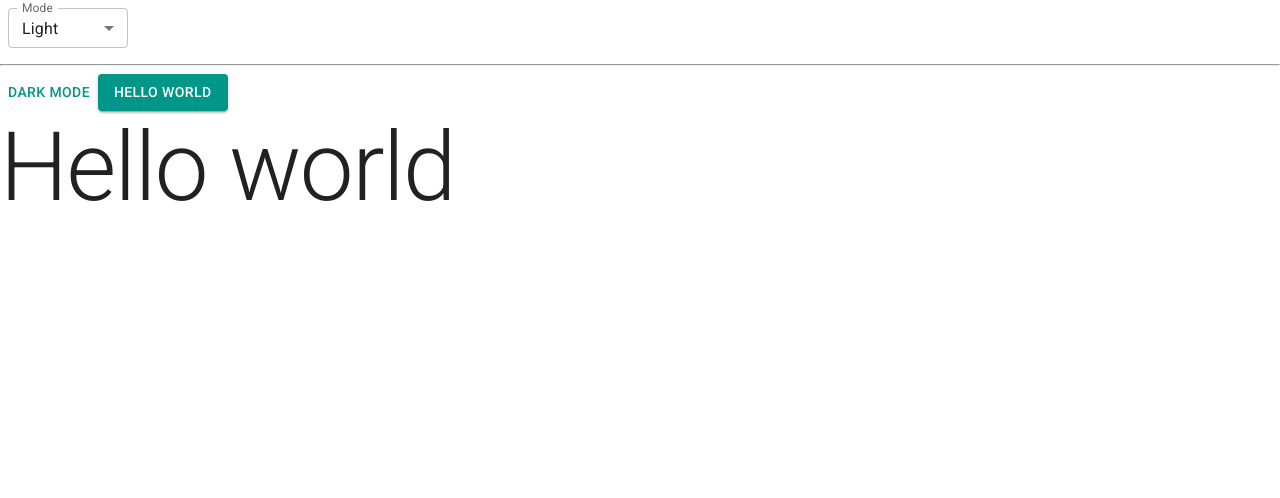
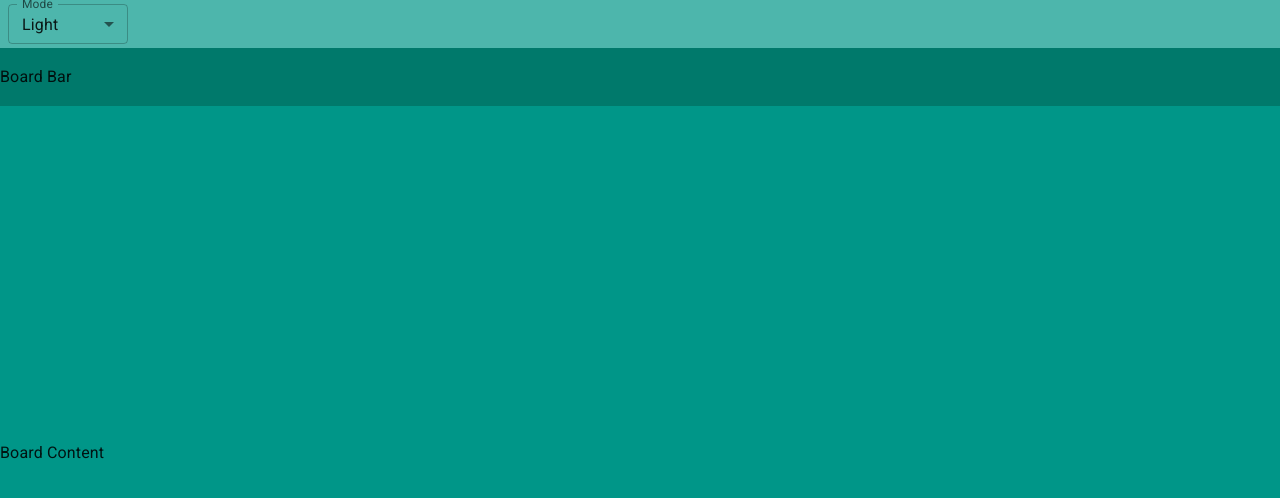
Before and after one commit to thanhquang2004/trello-clone, a React (Vite) app: page / in a window 1280 px wide. Shown: the top 498 px of the page. Built offline with nearby package versions, Linux system fonts and the light colour scheme.

Commit message:
Create basic layout and change site name

```diff
--- a/index.html
+++ b/index.html
@@ -4,7 +4,7 @@
     <meta charset="UTF-8" />
     <link rel="icon" type="image/svg+xml" href="/vite.svg" />
     <meta name="viewport" content="width=device-width, initial-scale=1.0" />
-    <title>Vite + React</title>
+    <title>Trello</title>
     <link rel="preconnect" href="https://fonts.googleapis.com" />
     <link rel="preconnect" href="https://fonts.gstatic.com" crossorigin />
     <link
--- a/src/App.jsx
+++ b/src/App.jsx
@@ -1,12 +1,13 @@
 import {
+  Box,
+  Container,
   FormControl,
   InputLabel,
   MenuItem,
   Select,
-  Typography,
   useColorScheme,
 } from "@mui/material";
-import Button from "@mui/material/Button";
+import theme from "./theme";
 
 function ModeSelect() {
   const { mode, setMode } = useColorScheme();
@@ -34,28 +35,43 @@ function ModeSelect() {
   );
 }
 
-function ModeToggle() {
-  const { mode, setMode } = useColorScheme();
-  return (
-    <Button
-      onClick={() => {
-        setMode(mode === "dark" ? "light" : "dark");
-      }}
-    >
-      {mode === "dark" ? "Light" : "Dark"} mode
-    </Button>
-  );
-}
-
 function App() {
   return (
-    <>
-    <ModeSelect />
-    <hr />
-      <ModeToggle />
-      <Button variant="contained">Hello world</Button>
-      <Typography variant="h1">Hello world</Typography>
-    </>
+    <Container disableGutters maxWidth={false} sx={{ height: "100vh" }}>
+      <Box
+        sx={{
+          backgroundColor: "primary.light",
+          width: 1,
+          height: (theme) => theme.trelloCustomizations.appBarHeight,
+          display: "flex",
+          alignItems: "center",
+        }}
+      >
+        <ModeSelect />
+      </Box>
+      <Box
+        sx={{
+          backgroundColor: "primary.dark",
+          width: 1,
+          height: (theme) => theme.trelloCustomizations.boardBarHeight,
+          display: "flex",
+          alignItems: "center",
+        }}
+      >
+        Board Bar
+      </Box>
+      <Box
+        sx={{
+          backgroundColor: "primary.main",
+          width: 1,
+          height: (theme) => `calc(100vh - ${theme.trelloCustomizations.appBarHeight} - ${theme.trelloCustomizations.boardBarHeight})`,
+          display: "flex",
+          alignItems: "center",
+        }}
+      >
+        Board Content
+      </Box>
+    </Container>
   );
 }
 
--- a/src/theme.js
+++ b/src/theme.js
@@ -5,6 +5,10 @@ import { experimental_extendTheme as extendTheme } from "@mui/material/styles";
 
 // Create a theme instance.
 const theme = extendTheme({
+  trelloCustomizations: {
+    appBarHeight: "48px",
+    boardBarHeight: "58px",
+  },
   colorSchemes: {
     light: {
       palette: {
```
